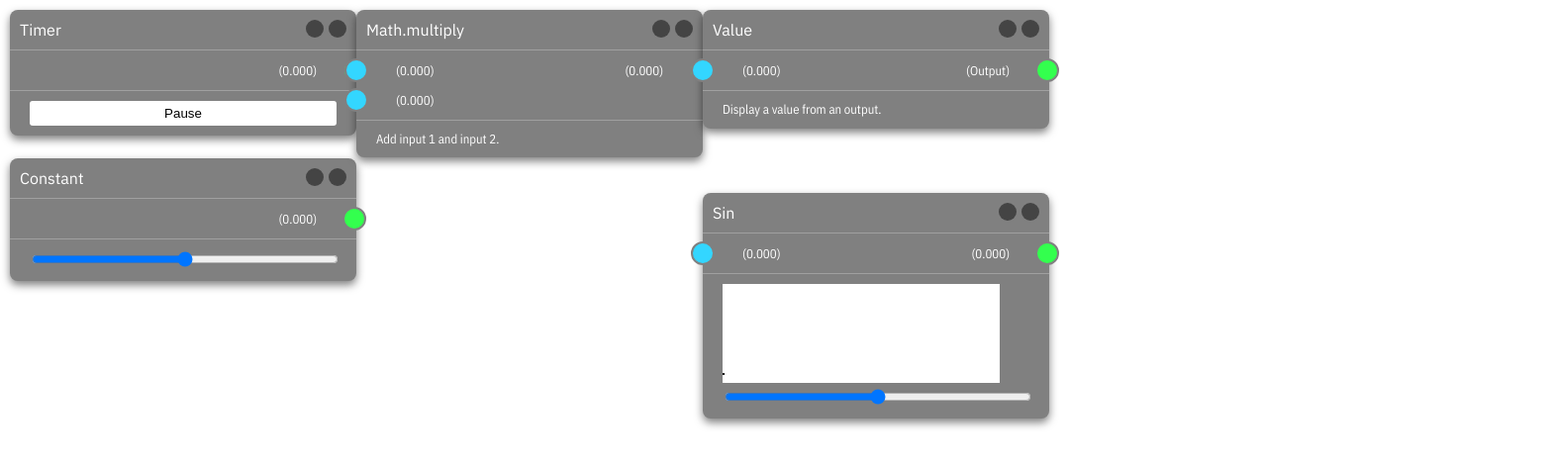
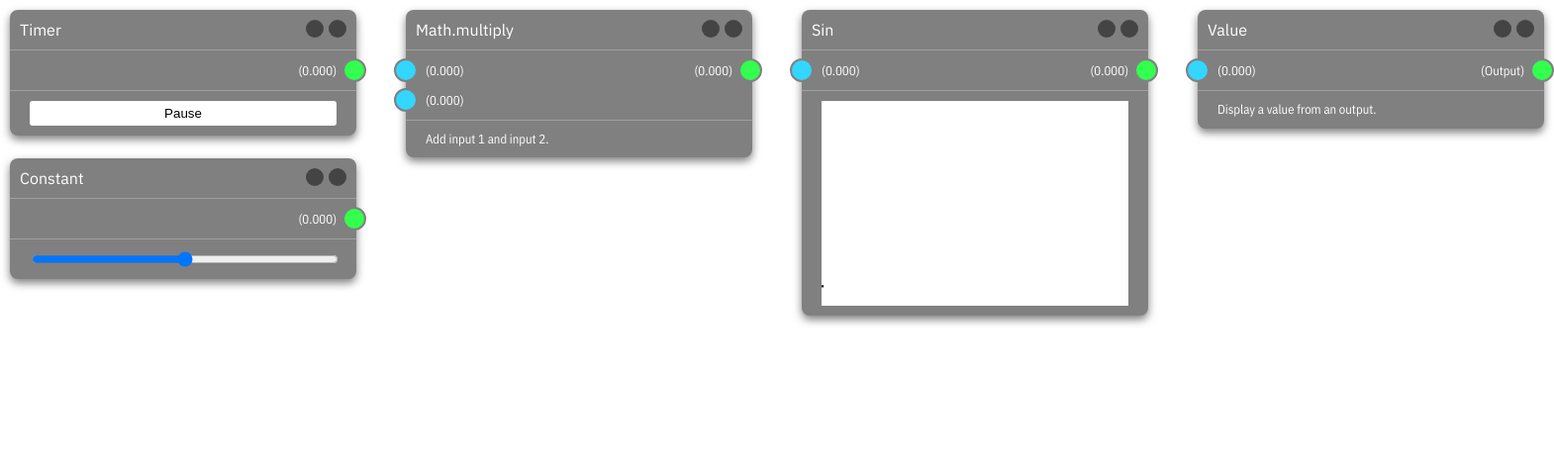
Before and after one commit to onion2k/copper, a React (Create React App) app: page / in a window 1280 px wide. Shown: the top 472 px of the page at 99% size, 1570 px wide, since content can reach past the window. Built offline with nearby package versions, Linux system fonts and the light colour scheme.

Commit message:
Comment added to reducer for panel outputs

```diff
--- a/src/Components/connectorMap.tsx
+++ b/src/Components/connectorMap.tsx
@@ -20,6 +20,7 @@ export function ConnectorMap({ nodes, connections }: iConnectorMap) {
       const { x1, y1, x2, y2 } = connection;
       connectionsMap.push(
         <ConnectorMapLine
+          key={`${x1}-${y1}-${x2}-${y2}`}
           title={""}
           id="Connector"
           x1={x1}
--- a/src/Components/input.tsx
+++ b/src/Components/input.tsx
@@ -12,11 +12,9 @@ export function Input({ id, direction, index, value }: iInput) {
   const display = typeof value === "number" ? value.toFixed(3) : value;
 
   return (
-    <li className="input connector">
-      <label key={`input-${id}-${direction}-${index}`} className="input">
-        ({display})
-        <Connector id={id} direction={direction} index={index} />
-      </label>
+    <li className="input connector" key={`input-${id}-${direction}-${index}`}>
+      ({display})
+      <Connector id={id} direction={direction} index={index} />
     </li>
   );
 }
--- a/src/Components/output.tsx
+++ b/src/Components/output.tsx
@@ -12,11 +12,9 @@ interface iOutput {
 export function Output({ id, direction, index, value }: iOutput) {
   const display = typeof value === "number" ? value.toFixed(3) : value;
   return (
-    <li className="output connector">
-      <label key={`output-${id}-${direction}-${index}`} className="output">
-        ({display})
-        <Connector id={id} direction={direction} index={index} />
-      </label>
+    <li className="output connector" key={`output-${id}-${direction}-${index}`}>
+      ({display})
+      <Connector id={id} direction={direction} index={index} />
     </li>
   );
 }
--- a/src/Components/panel.tsx
+++ b/src/Components/panel.tsx
@@ -35,6 +35,7 @@ export function Panel({ id, title, x, y, inputs, outputs, controls }: iPanel) {
   const [pos, setPos] = useState({ x, y });
 
   useEffect(() => {
+    if (panelRef.current !== null) {
       dispatch({
         type: "panelRegister",
         id,
@@ -43,7 +44,12 @@ export function Panel({ id, title, x, y, inputs, outputs, controls }: iPanel) {
           panelRef
         }
       });
-  }, []);
+    }
+  }, [panelRef]);
+
+  // useEffect(() => {
+
+  // }, [state])
 
   useEffect(() => {
     if (dragging) {
@@ -70,7 +76,7 @@ export function Panel({ id, title, x, y, inputs, outputs, controls }: iPanel) {
           dispatch({
             type: "panelMove",
             id: id,
-            value: delta
+            value: { x: delta.x, y: delta.y }
           });
           setDragging(false);
           setPos({ x: pos.x + delta.x, y: pos.y + delta.y });
@@ -93,29 +99,3 @@ export function Panel({ id, title, x, y, inputs, outputs, controls }: iPanel) {
     </article>
   );
 }
-
-// <article>
-//     <header>
-//       <span>Connector Panel</span>
-//       <div class="indicators">
-//         <div class="indicator yellow"></div>
-//         <div class="indicator green"></div>
-//       </div>
-//     </header>
-//     <div class="io">
-//       <ul class="inputs">
-//         <li class="input connector">input</li>
-//         <li class="input connector">input</li>
-//         <li class="input connector">input</li>
-//       </ul>
-//       <ul class="outputs">
-//         <li class="output connector">output</li>
-//       </ul>
-//     </div>
-//     <div class="controls open">
-//       <div class="knobs">
-//         <input type="range" />
-//       </div>
-//     </div>
-//     <footer>Footer content</footer>
-//   </article>
--- a/src/Panels/sin.tsx
+++ b/src/Panels/sin.tsx
@@ -27,13 +27,16 @@ export function Sin({ id, x, y, input }: iSin) {
     registerNode,
     dispatch
   ] = useContext(ConnectorContext);
+
   const canvasRef = useRef<HTMLCanvasElement>(null);
-  const [factor, setFactor] = useState(1);
   const [value, setValue] = useState(1);
   const [prev, setPrev] = useState(Array<number>());
 
+  const canvasX = 300;
+  const canvasY = 200;
+
   useEffect(() => {
-    setValue(Math.sin(parseFloat(input[0]) * factor));
+    setValue(Math.sin(parseFloat(input[0])));
     dispatch({
       type: "update",
       id: id,
@@ -50,10 +53,6 @@ export function Sin({ id, x, y, input }: iSin) {
     renderCanvas();
   }, [input[0]]);
 
-  const updateFactor = (e: any) => {
-    setFactor(parseFloat(e.target.value));
-  };
-
   const inputs = [
     <Input id={id} direction={"in"} index={0} value={input[0]} />
   ];
@@ -67,23 +66,17 @@ export function Sin({ id, x, y, input }: iSin) {
       const ctx = canvasRef.current.getContext("2d");
       if (ctx) {
         ctx.fillStyle = "#FFF";
-        ctx.fillRect(0, 0, 280, 100);
+        ctx.fillRect(0, 0, canvasX, canvasY);
         ctx.fillStyle = "#000";
         prev.forEach((v, i) => {
-          ctx.fillRect(i * 2, 50 + v * 40, 2, 2);
+          ctx.fillRect(i * 2, canvasY * 0.5 + v * (canvasY * 0.4), 2, 2);
         });
       }
     }
   }
 
   const controls = [
-    <canvas id={"canvas"} ref={canvasRef} width={280} height={100} />,
-    <input
-      type={"range"}
-      name={"factor"}
-      onChange={updateFactor}
-      style={{ width: "100%" }}
-    />
+    <canvas id={"canvas"} ref={canvasRef} width={canvasX} height={canvasY} />
   ];
 
   return (
--- a/src/index.tsx
+++ b/src/index.tsx
@@ -18,6 +18,7 @@ import { uniqueID } from "./uniqueID";
 
 import { reducer } from "./reducer";
 const initialState = {
+  panels: [],
   outputs: {
     time0: 0,
     const1: 0,
@@ -98,15 +99,6 @@ function App() {
     );
 
     if (start && end) {
-      const tempConnections = connections;
-      tempConnections.push({
-        x1: start.x,
-        y1: start.y,
-        x2: end.x,
-        y2: end.y
-      });
-      setConnections(tempConnections);
-
       dispatch({
         type: "connect",
         from: connector.id,
@@ -119,12 +111,6 @@ function App() {
       });
     }
   };
-
-  // const registerNode = (node: any) => {
-  //   const newNodes = nodes;
-  //   newNodes.push(node);
-  //   setNodes(newNodes);
-  // };
 
   const endConnect = () => {
     if (connector) {
@@ -149,36 +135,6 @@ function App() {
       </svg>
     );
   }
-
-  // function newPanel(type = "const") {
-  //   let panel;
-  //   const id = uniqueID();
-
-  //   const props = {
-  //     key: id,
-  //     id: id,
-  //     x: 10,
-  //     y: 320
-  //   };
-
-  //   switch (type) {
-  //     case "const":
-  //       panel = <Const {...props} />;
-  //       break;
-  //     case "time":
-  //       panel = <Time {...props} initPauseState={true} />;
-  //       break;
-  //     case "arithmatic":
-  //       panel = <Arithmatic {...props} op={"add"} />;
-  //       break;
-  //   }
-
-  //   if (panel) {
-  //     const tempDynNodes = dynNodes;
-  //     tempDynNodes.push(panel);
-  //     setDynNodes(tempDynNodes);
-  //   }
-  // }
 
   return (
     <MouseContext.Provider value={[mouseX, mouseY]}>
@@ -207,7 +163,7 @@ function App() {
             <Const id={"const1"} x={10} y={160} />
             <Arithmatic
               id={"math0"}
-              x={360}
+              x={410}
               y={10}
               input={state.inputs["math0"]}
               output={(value: number) => {
@@ -222,8 +178,8 @@ function App() {
 
             <Sin
               id={"sin0"}
-              x={710}
-              y={195}
+              x={810}
+              y={10}
               input={state.inputs["sin0"]}
               output={(value: number) => {
                 dispatch({
@@ -236,7 +192,7 @@ function App() {
 
             <Value
               id={"value0"}
-              x={710}
+              x={1210}
               y={10}
               input={state.inputs["value0"]}
               output={(value: number) => {
--- a/src/reducer.tsx
+++ b/src/reducer.tsx
@@ -5,30 +5,42 @@ export function reducer(state: any, action: any) {
   let connection;
   switch (action.type) {
     case "update":
+      /**
+       * This whole section needs thought - on every effect call in a panel the output value is updated, then a check is made to see if the output (based on the panel id) is connected, and the input value of a panel is updated as well.
+       *
+       * This all works and it's ~reasonably~ fast but how far it'll scale is unknown.
+       */
+
+      /**
+       * This is assuming a single output for any given panel
+       */
       newState.outputs[action.id] = action.value;
+
+      /**
+       * Update the input if there's a registered connection
+       */
       connection = newState.connections[action.id];
       if (connection) {
         newState.inputs[connection.id][connection.index] = action.value;
       }
+
       return newState;
     case "connect":
       newState.connections[action.from] = {
         id: action.to,
         index: action.index
       };
-      // connection = newState.connections[action.from];
-      // newState.inputs[connection.id][connection.index] =
-      //   newState.outputs[action.from];
       newState.connectionLines.push({ ...action });
       return newState;
     case "register":
       newState.inputs[action.id] = [];
-      console.log("node reg", action.id);
       return newState;
       break;
     case "registerNode":
+      const p = state.panels.find((panel: any) => {
+        return action.node.id === panel.id;
+      });
       newState.nodes.push(action.node);
-      console.log(newState);
       return newState;
       break;
     case "panelMove":
--- a/src/reducers/panel.tsx
+++ b/src/reducers/panel.tsx
@@ -1,13 +1,10 @@
 export default class {
   static register = (state: any, action: any) => {
-    console.log(action);
+    state.panels.push(action);
     return state;
   };
 
   static move = (state: any, action: any) => {
-    // console.log("Update ", action.id, " inputs");
-    // console.log("Update ", action.id, " outputs");
-
     state.nodes
       .filter((node: any) => {
         return action.id === node.id;
@@ -31,11 +28,6 @@ export default class {
         }
       });
 
-    console.log(state.connections);
-    console.log(state.nodes);
-    console.log(state.inputs[action.id]);
-    console.log(state.outputs[action.id]);
-
     return state;
   };
 }
--- a/src/styles.css
+++ b/src/styles.css
@@ -2,110 +2,13 @@
 
 html,
 body {
-  padding: 20px;
   font-family: "IBM Plex Sans", sans-serif;
   width: 100vw;
   height: 100vh;
   margin: 0;
   padding: 0;
-}
-/*
-#root {
-  width: 100%;
-  height: 100%;
-}
-
-.Control {
-  position: relative;
-  min-height: 100%;
-  font-family: "PT Sans", sans-serif;
-  font-size: 14px;
   user-select: none;
 }
-
-.Panel {
-  position: absolute;
-  width: 300px;
-  background-color: #f8f8f8;
-  border: 1px solid #aaaaaa;
-  border-radius: 10px;
-  margin: 15px;
-}
-
-.Title {
-  grid-column: 1 / 3;
-  padding: 10px;
-  border-bottom: 1px solid #aaaaaa;
-  font-size: 16px;
-}
-
-.IO {
-  display: grid;
-  grid-template-columns: 150px 150px;
-  align-items: center;
-  padding: 10px 0 5px;
-  font-size: 16px;
-}
-
-.IO label {
-  position: relative;
-  margin: 0;
-  padding: 5px 15px 10px;
-}
-
-.IO label > .node {
-  position: absolute;
-  top: 5px;
-  background-color: #dddddd;
-  border: 5px solid #888888;
-  width: 10px;
-  height: 10px;
-  border-radius: 10px;
-  transition: all 0.4s;
-}
-
-.IO label:hover > .node {
-  background-color: #88ff88;
-  border: 2px solid #888888;
-  width: 16px;
-  height: 16px;
-}
-
-.IO label > .node.connecting {
-  background-color: #ff8888;
-  border: 2px solid #888888;
-  width: 16px;
-  height: 16px;
-}
-
-.IO label.input {
-  grid-column: 1 / 2;
-}
-
-.IO label.input > .node {
-  left: -10px;
-}
-
-.IO label.output {
-  grid-column: 2 / 3;
-  text-align: right;
-}
-
-.IO label.output > .node {
-  right: -10px;
-}
-
-.Description {
-  grid-column: 1 / 3;
-  margin: 0;
-  padding: 10px;
-  border-top: 1px solid #aaaaaa;
-}
-
-p {
-  padding: 0;
-  margin: 0;
-} */
 
 article {
   position: absolute;
@@ -168,6 +71,8 @@ header .indicators .indicator.flash {
   width: 100%;
   font-family: "IBM Plex Sans Condensed", sans-serif;
   font-size: 0.8rem;
+  display: flex;
+  flex-direction: column;
 }
 .knobs input[type="range"] {
   display: inline-block;
@@ -206,8 +111,8 @@ ul.knobs li input[type="radio"] {
   font-size: 0.8rem;
 }
 
-.input.connector::before,
-.output.connector::after {
+.input.connector > div,
+.output.connector > div {
   position: absolute;
   content: "";
   width: 20px;
@@ -216,12 +121,12 @@ ul.knobs li input[type="radio"] {
   border: 2px solid gray;
 }
 
-.input.connector::before {
+.input.connector > div {
   left: -12px;
   pointer-events: all;
 }
 
-.output.connector::after {
+.output.connector > div {
   right: -10px;
   pointer-events: all;
 }
@@ -240,7 +145,7 @@ ul.knobs li input[type="radio"] {
   margin-left: 20px;
   pointer-events: none;
 }
-.inputs .input::before {
+.inputs .input > div {
   background-color: #33d6ff;
 }
 
@@ -258,7 +163,7 @@ ul.knobs li input[type="radio"] {
   min-height: 30px;
   margin-right: 20px;
 }
-.outputs .output::after {
+.outputs .output > div {
   background-color: #33ff4e;
 }
 
```
Also changed, not shown: src/Components/connector.tsx (+0 -7 lines). Lines whose indentation alone changed are shown as unchanged.
